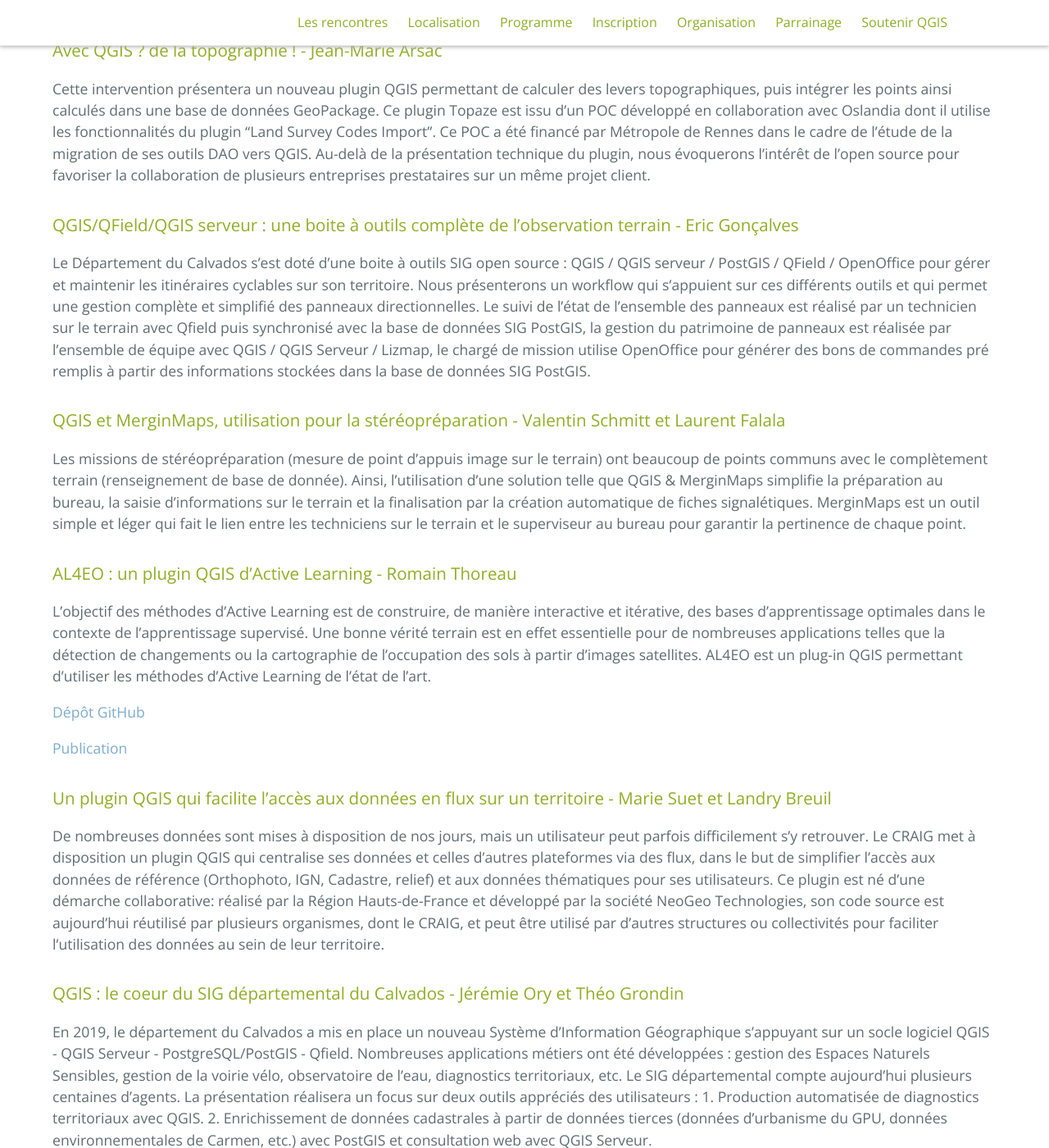
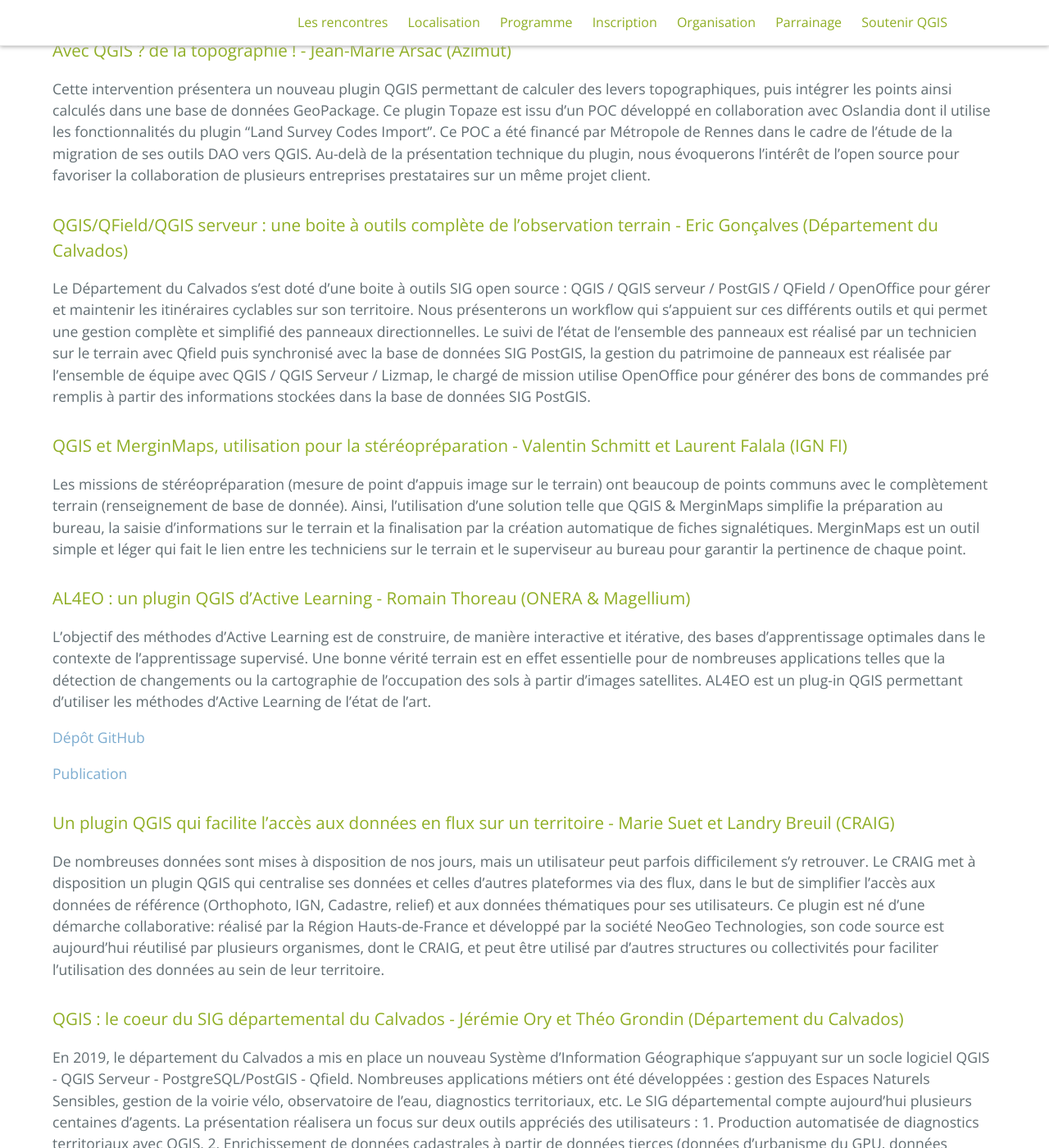
Before and after one commit to OSGeo-fr/QGIS-conf-fr-website, a Jekyll site: the page built from z20_programme.md, in a window 1280 px wide and 1400 px high, scrolled down 2041 px. Shown: the whole window at 82% size. Built offline with Jekyll 4.4.1, drawn with Linux system fonts in a browser that asks for light colours; some of the changed text lies outside the part shown.

Commit message:
fixes link

```diff
--- a/z20_programme.md
+++ b/z20_programme.md
@@ -30,7 +30,7 @@ A paraître
             <td><b>09h30 - 12h00</b><br><a href="#qgis-et-postgis--trucs-et-astuces---julien-cabieces-oslandia">QGIS et PostGIS : Trucs et astuces - Julien Cabieces (Oslandia)</a></td>
             <td><b>09h30 - 12h00</b><br><a href="#publication-sur-le-web-dun-projet-qgis-avec-la-solution-opensource-lizmap---etienne-trimaille-3liz">Publication sur le web d’un projet QGIS avec la solution opensource Lizmap - Etienne Trimaille (3Liz)</a></td>
             <td><b>09h30 - 12h00</b><br><a href="#création-de-tableaux-de-bord-dynamiques-dans-qgis---robin-bonnefoy-fredon-occitanie">Création de tableaux de bord dynamiques dans QGIS - Robin Bonnefoy et Émilie Algans (FREDON Occitanie)</a></td>
-            <td><b>09h30 - 12h00</b><br><a href="#a-la-découverte-des-données-lidar-hd--vers-une-cartographie-3d-france-entière---terry-moreau-ign">A la découverte des données Lidar HD : vers une cartographie 3D France entière - Terry Moreau (IGN)</a></td>
+            <td><b>09h30 - 12h00</b><br><a href="#à-la-découverte-des-données-lidar-hd--vers-une-cartographie-3d-france-entière---terry-moreau-ign">A la découverte des données Lidar HD : vers une cartographie 3D France entière - Terry Moreau (IGN)</a></td>
             <td><b>09h30 - 12h00</b><br><a href="#débuter-avec-le-modeleur-graphique-de-qgis---marjorie-fangain-keolis">Débuter avec le modeleur graphique de QGIS - Marjorie Fangain (KEOLIS)</a></td>
             <td><b>09h30 - 12h00</b><br><a href="#initation-à-qgis---nicolas-roelandt-université-gustave-eiffel">Initiation à QGIS - Nicolas Roelandt (Université Gustave Eiffel)</a></td>
          </tr>
@@ -67,12 +67,12 @@ A paraître
     </tr>
     <tr class="pair">
       <td>09:55</td>
-      <td><a href="#qompligis-les-nouveautés-vers-une-version-web----vincent-bré-et-gwendoline-andres">QompliGIS, les nouveautés, vers une version web ...</a></td>
+      <td><a href="#qompligis-les-nouveautés-vers-une-version-web----vincent-bré-et-gwendoline-andres-oslandia">QompliGIS, les nouveautés, vers une version web ...</a></td>
       <td>Vincent Bré et Gwendoline Andres (Oslandia)</td>
     </tr>
     <tr class="impair">
       <td>10:20</td>
-      <td><a href="#avec-qgis--de-la-topographie----jean-marie-arsac">Avec QGIS ? de la topographie !</a></td>
+      <td><a href="#avec-qgis--de-la-topographie----jean-marie-arsac-azimut">Avec QGIS ? de la topographie !</a></td>
       <td>Jean-Marie Arsac (Azimut)</td>
     </tr>
     <tr  class="pause">
@@ -82,17 +82,17 @@ A paraître
     </tr>
     <tr class="impair">
       <td>11:10</td>
-      <td><a href="#qgisqfieldqgis-serveur--une-boite-à-outils-complète-de-lobservation-terrain---eric-gonçalves">QGIS/QField/QGIS serveur : une boite à outils complète de l’observation terrain</a></td>
-      <td>Théo Grondin (Conseil Départemental du Calvados)</td>
+      <td><a href="#qgisqfieldqgis-serveur--une-boite-à-outils-complète-de-lobservation-terrain---eric-gonçalves-département-du-calvados">QGIS/QField/QGIS serveur : une boite à outils complète de l’observation terrain</a></td>
+      <td>Eric Gonçalves (Département du Calvados)</td>
     </tr>
     <tr class="pair">
       <td>11:35</td>
-      <td><a href="#qgis-et-merginmaps-utilisation-pour-la-stéréopréparation---valentin-schmitt-et-laurent-falala">QGIS et MerginMaps, utilisation pour la stéréopréparation</a></td>
+      <td><a href="#qgis-et-merginmaps-utilisation-pour-la-stéréopréparation---valentin-schmitt-et-laurent-falala-ign-fi">QGIS et MerginMaps, utilisation pour la stéréopréparation</a></td>
       <td>Schmitt Valentin et Laurent Falala (IGN FI)</td>
     </tr>
     <tr class="impair">
       <td>12:00</td>
-      <td><a href="#al4eo--un-plugin-qgis-dactive-learning---romain-thoreau">AL4EO : un plug-in QGIS d'Active Learning</a></td>
+      <td><a href="#al4eo--un-plugin-qgis-dactive-learning---romain-thoreau-onera--magellium">AL4EO : un plug-in QGIS d'Active Learning</a></td>
       <td>Romain Thoreau (ONERA & Magellium)</td>
     </tr>
     <tr  class="pause">
@@ -102,22 +102,22 @@ A paraître
     </tr>
     <tr class="impair">
       <td>14:00</td>
-      <td><a href="#un-plugin-qgis-qui-facilite-laccès-aux-données-en-flux-sur-un-territoire---marie-suet-et-landry-breuil">Un plugin QGIS qui facilite l'accès aux données en flux sur un territoire</a></td>
+      <td><a href="#un-plugin-qgis-qui-facilite-laccès-aux-données-en-flux-sur-un-territoire---marie-suet-et-landry-breuil-craig">Un plugin QGIS qui facilite l'accès aux données en flux sur un territoire</a></td>
       <td>Marie Suet et Landry Breuil (CRAIG)</td>
     </tr>
     <tr class="pair">
       <td>14:25</td>
-      <td><a href="#qgis--le-coeur-du-sig-départemental-du-calvados---jérémie-ory-et-théo-grondin">QGIS : le coeur du SIG départemental du Calvados</a></td>
+      <td><a href="#qgis--le-coeur-du-sig-départemental-du-calvados---jérémie-ory-et-théo-grondin-département-du-calvados">QGIS : le coeur du SIG départemental du Calvados</a></td>
       <td>Jérémie Ory et Théo Grondin (Département du Calvados)</td>
     </tr>
     <tr class="impair">
       <td>14:50</td>
-      <td><a href="#qgis-au-coeur-du-système-dinformation-naturaliste-de-martinique---mickaël-douchin">QGIS au coeur du Système d'Information Naturaliste de Martinique</a></td>
+      <td><a href="#qgis-au-coeur-du-système-dinformation-naturaliste-de-martinique---mickaël-douchin-3liz">QGIS au coeur du Système d'Information Naturaliste de Martinique</a></td>
       <td>Mickaël Douchin (3Liz)</td>
     </tr>
     <tr class="pair">
       <td>15:15</td>
-      <td><a href="#définitionmise-en-place-dune-stratégie-de-déploiement-de-qgis-à-letablissement-public-loire---emilie-bigorne">Définition/mise en place d’une stratégie de déploiement de QGIS à l’Etablissement public Loire</a></td>
+      <td><a href="#définitionmise-en-place-dune-stratégie-de-déploiement-de-qgis-à-letablissement-public-loire---emilie-bigorne-etablissement-public-loire">Définition/mise en place d’une stratégie de déploiement de QGIS à l’Etablissement public Loire</a></td>
       <td>Emilie Bigorne (Etablissement public Loire)</td>
     </tr>
     <tr class="pause">
@@ -127,12 +127,12 @@ A paraître
     </tr>
     <tr class="pair">
       <td>16:05</td>
-      <td><a href="#qgis-plugin--plui-versionning----bruno-defrance-et-eric-vinouze">QGIS Plugin: PLU(i) versionning</a></td>
+      <td><a href="#qgis-plugin--plui-versionning----bruno-defrance-et-eric-vinouze-aurg">QGIS Plugin: PLU(i) versionning</a></td>
       <td>Bruno Defrance (Grenoble Alpes Métropole) et Eric Vinouze (AURG)</td>
     </tr>
     <tr class="impair">
       <td>16:30</td>
-      <td><a href="#la-géoplateforme-et-les-plugins-qgis---xavier-thauvin">La Géoplateforme et les plugins QGIS</a></td>
+      <td><a href="#la-géoplateforme-et-les-plugins-qgis---xavier-thauvin-ign">La Géoplateforme et les plugins QGIS</a></td>
       <td>Xavier Thauvin (IGN)</td>
     </tr>
     <tr class="pair">
@@ -244,23 +244,23 @@ Présentation (histoire du développement, théorie rapide, cas pratiques & dév
 ---------------------------------------
 ## Programme détaillé des conférences
 
-### QompliGIS, les nouveautés, vers une version web ... - Vincent Bré et Gwendoline Andres
+### QompliGIS, les nouveautés, vers une version web ... - Vincent Bré et Gwendoline Andres (Oslandia)
 
 De nombreux services font appel à des prestataires pour réaliser leurs plans. Une fois la numérisation effectuée et livrée, le client doit s’assurer de la conformité des données avant de les intégrer dans son SIG. Initialement c'est pour répondre à cette problématique du monde de la topographie qu'Oslandia a développé le plugin QompliGIS. Toutefois, la vérification des données s'inscrit dans tout secteur d'activité. En effet, ce plugin a pour objectif de proposer un moyen simple de vérifier si la structure d’un jeu de données est conforme avec la structure d’un jeu de données de référence. Nous allons présenter les nouvelles fonctionnalités de cette année et, en avant première, QompliGIS web afin de faire gagner en autonomie vos prestataires et votre équipe pour valider leurs données.
 
-### Avec QGIS ? de la topographie ! - Jean-Marie Arsac
+### Avec QGIS ? de la topographie ! - Jean-Marie Arsac (Azimut)
 
 Cette intervention présentera un nouveau plugin QGIS permettant de calculer des levers topographiques, puis intégrer les points ainsi calculés dans une base de données GeoPackage. Ce plugin Topaze est issu d'un POC développé en collaboration avec Oslandia dont il utilise les fonctionnalités du plugin "Land Survey Codes Import". Ce POC a été financé par Métropole de Rennes dans le cadre de l'étude de la migration de ses outils DAO vers QGIS. Au-delà de la présentation technique du plugin, nous évoquerons l'intérêt de l'open source pour favoriser la collaboration de plusieurs entreprises prestataires sur un même projet client.
 
-### QGIS/QField/QGIS serveur : une boite à outils complète de l’observation terrain - Eric Gonçalves
+### QGIS/QField/QGIS serveur : une boite à outils complète de l’observation terrain - Eric Gonçalves (Département du Calvados)
 
 Le Département du Calvados s’est doté d’une boite à outils SIG open source : QGIS / QGIS serveur / PostGIS / QField / OpenOffice pour gérer et maintenir les itinéraires cyclables sur son territoire. Nous présenterons un workflow qui s’appuient sur ces différents outils et qui permet une gestion complète et simplifié des panneaux directionnelles. Le suivi de l’état de l’ensemble des panneaux est réalisé par un technicien sur le terrain avec Qfield puis synchronisé avec la base de données SIG PostGIS, la gestion du patrimoine de panneaux est réalisée par l’ensemble de équipe avec QGIS / QGIS Serveur / Lizmap, le chargé de mission utilise OpenOffice pour générer des bons de commandes pré remplis à partir des informations stockées dans la base de données SIG PostGIS.
 
-### QGIS et MerginMaps, utilisation pour la stéréopréparation - Valentin Schmitt et Laurent Falala
+### QGIS et MerginMaps, utilisation pour la stéréopréparation - Valentin Schmitt et Laurent Falala (IGN FI)
 
 Les missions de stéréopréparation (mesure de point d'appuis image sur le terrain) ont beaucoup de points communs avec le complètement terrain (renseignement de base de donnée). Ainsi, l'utilisation d'une solution telle que QGIS & MerginMaps simplifie la préparation au bureau, la saisie d'informations sur le terrain et la finalisation par la création automatique de fiches signalétiques. MerginMaps est un outil simple et léger qui fait le lien entre les techniciens sur le terrain et le superviseur au bureau pour garantir la pertinence de chaque point.
 
-### AL4EO : un plugin QGIS d'Active Learning - Romain Thoreau
+### AL4EO : un plugin QGIS d'Active Learning - Romain Thoreau (ONERA & Magellium)
 
 L'objectif des méthodes d'Active Learning est de construire, de manière interactive et itérative, des bases d'apprentissage optimales dans le contexte de l'apprentissage supervisé. Une bonne vérité terrain est en effet essentielle pour de nombreuses applications telles que la détection de changements ou la cartographie de l'occupation des sols à partir d'images satellites. AL4EO est un plug-in QGIS permettant d'utiliser les méthodes d'Active Learning de l'état de l'art.
 
@@ -268,26 +268,26 @@ L'objectif des méthodes d'Active Learning est de construire, de manière intera
 
 <a href="https://ieeexplore.ieee.org/document/9774342">Publication</a>
 
-### Un plugin QGIS qui facilite l'accès aux données en flux sur un territoire - Marie Suet et Landry Breuil
+### Un plugin QGIS qui facilite l'accès aux données en flux sur un territoire - Marie Suet et Landry Breuil (CRAIG)
 
 De nombreuses données sont mises à disposition de nos jours, mais un utilisateur peut parfois difficilement s'y retrouver. Le CRAIG met à disposition un plugin QGIS qui centralise ses données et celles d'autres plateformes via des flux, dans le but de simplifier l'accès aux données de référence (Orthophoto, IGN, Cadastre, relief) et aux données thématiques pour ses utilisateurs. Ce plugin est né d'une démarche collaborative: réalisé par la Région Hauts-de-France et développé par la société NeoGeo Technologies, son code source est aujourd'hui réutilisé par plusieurs organismes, dont le CRAIG, et peut être utilisé par d'autres structures ou collectivités pour faciliter l'utilisation des données au sein de leur territoire.
 
-### QGIS : le coeur du SIG départemental du Calvados - Jérémie Ory et Théo Grondin
+### QGIS : le coeur du SIG départemental du Calvados - Jérémie Ory et Théo Grondin (Département du Calvados)
 
 En 2019, le département du Calvados a mis en place un nouveau Système d'Information Géographique s’appuyant sur un socle logiciel QGIS - QGIS Serveur - PostgreSQL/PostGIS - Qfield. Nombreuses applications métiers ont été développées : gestion des Espaces Naturels Sensibles, gestion de la voirie vélo, observatoire de l’eau, diagnostics territoriaux, etc. Le SIG départemental compte aujourd’hui plusieurs centaines d’agents. La présentation réalisera un focus sur deux outils appréciés des utilisateurs : 1. Production automatisée de diagnostics territoriaux avec QGIS. 2. Enrichissement de données cadastrales à partir de données tierces (données d’urbanisme du GPU, données environnementales de Carmen, etc.) avec PostGIS et consultation web avec QGIS Serveur.
 
-#### QGIS au coeur du Système d'Information Naturaliste de Martinique - Mickaël Douchin
+#### QGIS au coeur du Système d'Information Naturaliste de Martinique - Mickaël Douchin (3Liz)
 
 Dans le cadre de l’Observatoire Martiniquais de la biodiversité (OMB), le Parc Naturel Régional de Martinique a souhaité mettre en place un outil Open Source facilitant la mutualisation et la valorisation des connaissances naturalistes sur le territoire martiniquais. Cet outil devait s'inscrire dans le Système d’Information Nature et Paysage (SINP) du Ministère de l’Environnement. La solution retenue et déployée est centrée sur QGIS. L'objectif de cette présentation est de présenter l'écosystème QGIS permettant de mettre en oeuvre un Système d'Information Géographique le plus complet possible : Gestion de données (QGIS), Saisie terrain (Qfield), valorisation et publication web (Lizmap) ; en s'appuyant sur l'expérience du PNR Martinique.
 
-### Définition/mise en place d’une stratégie de déploiement de QGIS à l’Etablissement public Loire - Emilie Bigorne
+### Définition/mise en place d’une stratégie de déploiement de QGIS à l’Etablissement public Loire - Emilie Bigorne (Etablissement public Loire)
 
 L’Etablissement public Loire est un syndicat mixte (EPTB) composé de soixante collectivités (Régions, Départements et Intercommunalités) et d'une soixantaine d'agents.  Les données métiers de l'Etablissement sont stockées dans une base de données PostgreSQL/PostGIS et sont utilisées par une quarantaine d'agents, essentiellement via QGIS.  Jusqu'en 2022, QGIS était installé manuellement et paramétré à l'identique sur les postes utilisateurs. Un système de déploiement en masse sur l'ensemble des postes a été mis en place permettant de maintenir les versions à jour et de personnaliser les paramètres selon le profil utilisateur.  Cette présentation propose de détailler les outils et la méthodologie mis en place pour industrialiser le déploiement et la mise à jour de QGIS sur le parc.
 
-### QGIS Plugin : PLU(i) versionning -  Bruno Defrance et Eric Vinouze
+### QGIS Plugin : PLU(i) versionning -  Bruno Defrance et Eric Vinouze (AURG)
 
 Grenoble-Alpes-Métropole, l'Agence d'urbanisme de la région grenobloise et Oslandia développent actuellement un plugin QGIS pour faciliter le suivi de numérisation des PLU(i) dans un environnement PostgreSQL. Basé sur le standard CNIG, cet outil permet de générer des versions de numérisation en s'appuyant, pour chaque procédure traitée, sur l'ensemble des projets thématiques qui sont mobilisés (zonage, OAP, ER, etc.). Il permet ainsi, à partir de versions duplicables, d'aboutir en fin de procédure du PLU(i) à des versions validées dont le contenu constituera les éléments graphiques du document opposable. Côté IHM, outre la mise à disposition d’un tableau de bord des versions, l'outil est doté d'un système d'import des fichiers SHAPE au format CNIG.
 
-### La Géoplateforme et les plugins QGIS - Xavier Thauvin
+### La Géoplateforme et les plugins QGIS - Xavier Thauvin (IGN)
 
 Le programme Géoplateforme, pour doter la puissance publique d’une infrastructure collaborative et mutualisée pour la production et la diffusion des géodonnées.   Le Géotuileur : transformez vos données géographiques en tuiles vectorielles simplement et diffusez-les n'importe où !   Présentation et démonstration des plugins QGIS : plugin collaboratif et plugin Géotuileur.  Les perspectives d'amélioration en commun.   Les API de la future Géoplateforme et les possibilités d'en faire des plugins QGIS ensemble.   Vers une communauté d'utilisateurs d'outils QGIS liés à la future Géoplateforme ?
```
Also changed, not shown: other parts of z20_programme.md (+8 -8 lines).
